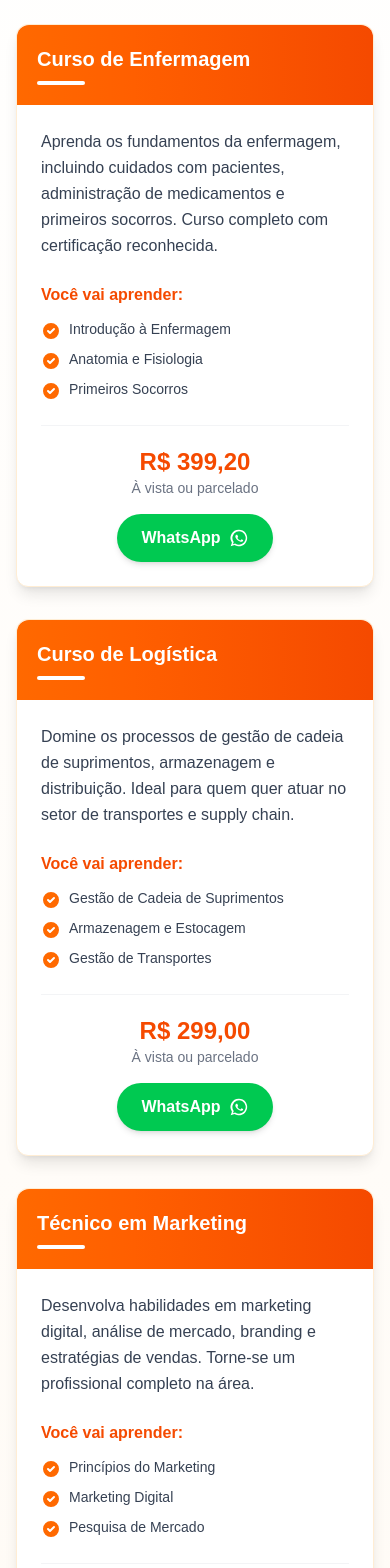
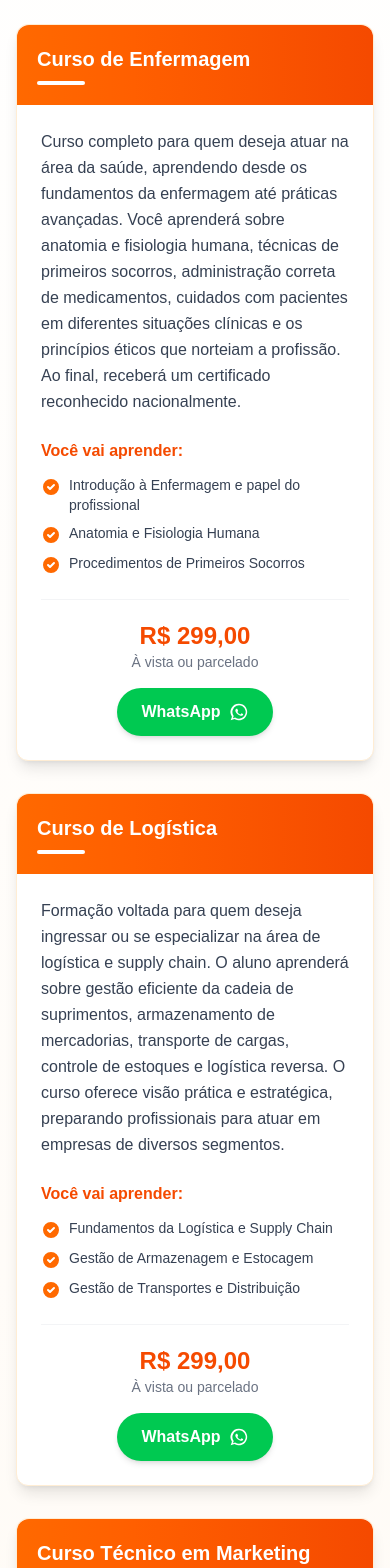
Before and after one commit to EduardoCosta415/EducaVales-Original, a Next.js app: page / in a window 390 px wide. Shown: the part 1120-2688 px from the top of the page. Built offline with nearby package versions, Linux system fonts and the light colour scheme; no server answers.

Commit message:
Fixed: Projeto Finalizado

```diff
--- a/src/app/saibamais/page.tsx
+++ b/src/app/saibamais/page.tsx
@@ -111,12 +111,12 @@ export default function SaibaMais() {
   ];
 
   const cursos = [
-    { nome: "Enfermagem", cargaHoraria: "70h" },
-    { nome: "Análise e Desenvolvimento de Sistemas", cargaHoraria: "80h" },
-    { nome: "Administração", cargaHoraria: "60h" },
-    { nome: "Gestão Comercial", cargaHoraria: "65h" },
-    { nome: "Psicologia", cargaHoraria: "75h" },
-    { nome: "Engenharia Civil", cargaHoraria: "85h" },
+    { nome: "Segurança do Trabalho", cargaHoraria: "70h" },
+    { nome: "Curso de Edificações", cargaHoraria: "80h" },
+    { nome: "Transações Imobiliarias", cargaHoraria: "60h" },
+    { nome: "Enfermagem", cargaHoraria: "65h" },
+    { nome: "Técnico Marketing", cargaHoraria: "75h" },
+    { nome: "Técnico Logistica", cargaHoraria: "85h" },
   ];
 
   const handleInputChange = (
--- a/src/components/Sobre.tsx
+++ b/src/components/Sobre.tsx
@@ -1,48 +1,85 @@
 export default function Sobre() {
   return (
-    <main className="min-h-screen w-full bg-white">
-      <div className="container mx-auto px-4 py-12 bg-white">
-        <div className="max-w-4xl mx-auto bg-white">
-          <h1 className="text-4xl font-bold mb-8 text-orange-500">
+    <main className="min-h-screen w-full bg-gradient-to-b from-white to-gray-50">
+      <div className="container mx-auto px-6 py-16">
+        <div className="max-w-5xl mx-auto text-center">
+          <h1 className="text-4xl md:text-5xl font-extrabold mb-6 text-orange-500">
             Sobre a EducaValestec
           </h1>
 
-          <p className="text-lg text-gray-700 mb-6">
-            Somos uma plataforma educacional focada em formar os melhores
-            profissionais de tecnologia do mercado.
-          </p>
-
-          <div className="grid md:grid-cols-2 gap-8 mb-12">
-            <div className="bg-white p-6 rounded-lg shadow-md">
-              <h2 className="text-2xl font-semibold mb-4 text-black">
-                Certificação Reconhecida
-              </h2>
-              <p className="text-gray-700">
-                Nossas certificações são reconhecidas pelo mercado e ajudam a
-                preparar um ambiente em relação ao mercado tecnológico.
+          <p className="text-lg md:text-xl text-gray-700 mb-12 leading-relaxed">
+            Somos uma plataforma educacional inovadora, dedicada a formar os melhores
+            profissionais de tecnologia do mercado. Nossa missão é transformar vidas por meio
+            da educação de qualidade, acessível e focada nas demandas do mundo real.
           </p>
         </div>
 
-            <div className="bg-white p-6 rounded-lg shadow-md">
-              <h2 className="text-2xl font-semibold mb-4 text-black">
+        {/* Destaques */}
+        <div className="grid md:grid-cols-2 gap-8 mb-16">
+          <div className="bg-white p-8 rounded-2xl shadow-lg hover:shadow-xl transition duration-300">
+            <h2 className="text-2xl font-semibold mb-4 text-gray-900">
+              Certificação Reconhecida
+            </h2>
+            <p className="text-gray-700 leading-relaxed">
+              Nossas certificações são amplamente reconhecidas pelo mercado, abrindo portas
+              para oportunidades em grandes empresas e fortalecendo sua carreira na tecnologia.
+            </p>
+          </div>
+
+          <div className="bg-white p-8 rounded-2xl shadow-lg hover:shadow-xl transition duration-300">
+            <h2 className="text-2xl font-semibold mb-4 text-gray-900">
               Instrutores Especialistas
             </h2>
-              <p className="text-gray-700">
-                Aprenda com profissionais que estão no mercado, com experiência
-                em grandes projetos e empresas.
+            <p className="text-gray-700 leading-relaxed">
+              Tenha aulas com profissionais experientes que atuam em grandes projetos, trazendo
+              exemplos reais e práticas atualizadas para a sala de aula.
             </p>
           </div>
         </div>
 
-          <div className="bg-blue-50 p-8 rounded-lg">
-            <h2 className="text-2xl font-semibold mb-4 text-black">
+        {/* Experiência */}
+        <div className="bg-blue-50 p-10 rounded-2xl shadow-md mb-16 text-center">
+          <h2 className="text-2xl md:text-3xl font-semibold mb-4 text-gray-900">
             Nossa Experiência
           </h2>
-            <p className="text-gray-700">
-              Com mais de 2 anos de experiência no mercado, já formamos milhares
-              de profissionais que hoje atuam em empresas de destaque no Brasil
+          <p className="text-gray-700 text-lg leading-relaxed">
+            Com mais de <span className="font-bold text-orange-500">2 anos de experiência</span> no mercado,
+            já formamos milhares de profissionais que hoje atuam em empresas de destaque no Brasil
             e no mundo.
           </p>
+        </div>
+
+        {/* Parceiros */}
+        <div className="text-center">
+          <h2 className="text-2xl md:text-3xl font-semibold mb-10 text-gray-900">
+            Nossos Parceiros
+          </h2>
+
+          <div className="grid md:grid-cols-2 gap-8 items-center justify-center">
+            <div className="flex flex-col items-center bg-white p-6 rounded-2xl shadow-lg">
+              <div className="w-32 h-32 bg-gray-200 rounded-full mb-4 flex items-center justify-center">
+                {/* Espaço reservado para imagem */}
+                <img
+                src="prefeitura.png"
+                ></img>
+                <span className="text-gray-500"></span>
+              </div>
+              <p className="text-lg font-medium text-gray-800">Prefeitura</p>
+            </div>
+
+            <div className="flex flex-col items-center bg-white p-6 rounded-2xl shadow-lg">
+              <div className="w-32 h-32 bg-gray-200 rounded-full mb-4 flex items-center justify-center">
+                {/* Espaço reservado para imagem */}
+                <img
+                src="csfx.jpg"
+                alt="Prefeitura"
+                className="w-full h-full object-contain rounded-full"
+                ></img>
+
+                <span className="text-gray-500"></span>
+              </div>
+              <p className="text-lg font-medium text-gray-800">Colegio CSFX</p>
+            </div>
           </div>
         </div>
       </div>
--- a/src/data/cursosData.tsx
+++ b/src/data/cursosData.tsx
@@ -2,82 +2,67 @@
     {
         id: 1,
         titulo: "Curso de Enfermagem",
-                descricao: "Aprenda os fundamentos da enfermagem, incluindo cuidados com pacientes, administração de medicamentos e primeiros socorros. Curso completo com certificação reconhecida.",
-                precoOriginal: "499,00",
-                preco: "399,20",
-                desconto: "20%",
+        descricao: "Curso completo para quem deseja atuar na área da saúde, aprendendo desde os fundamentos da enfermagem até práticas avançadas. Você aprenderá sobre anatomia e fisiologia humana, técnicas de primeiros socorros, administração correta de medicamentos, cuidados com pacientes em diferentes situações clínicas e os princípios éticos que norteiam a profissão. Ao final, receberá um certificado reconhecido nacionalmente.",
+        preco: "299,00",
         conteudo: [
-                    "Introdução à Enfermagem",
-                    "Anatomia e Fisiologia",
-                    "Primeiros Socorros",
-                    "Administração de Medicamentos",
-                    "Cuidados com Pacientes",
-                    "Ética em Enfermagem"
+            "Introdução à Enfermagem e papel do profissional",
+            "Anatomia e Fisiologia Humana",
+            "Procedimentos de Primeiros Socorros",
+            "Administração e Controle de Medicamentos",
+            "Cuidados de Enfermagem em diferentes áreas clínicas",
+            "Ética, Legislação e Humanização em Enfermagem"
         ]
     },
     {
         id: 2,
         titulo: "Curso de Logística",
-                descricao: "Domine os processos de gestão de cadeia de suprimentos, armazenagem e distribuição. Ideal para quem quer atuar no setor de transportes e supply chain.",
+        descricao: "Formação voltada para quem deseja ingressar ou se especializar na área de logística e supply chain. O aluno aprenderá sobre gestão eficiente da cadeia de suprimentos, armazenamento de mercadorias, transporte de cargas, controle de estoques e logística reversa. O curso oferece visão prática e estratégica, preparando profissionais para atuar em empresas de diversos segmentos.",
         preco: "299,00",
         conteudo: [
-                    "Gestão de Cadeia de Suprimentos",
-                    "Armazenagem e Estocagem",
-                    "Gestão de Transportes",
-                    "Gestão de Estoques",
-                    "Logística Reversa"
+            "Fundamentos da Logística e Supply Chain",
+            "Gestão de Armazenagem e Estocagem",
+            "Gestão de Transportes e Distribuição",
+            "Controle e Planejamento de Estoques",
+            "Logística Reversa e Sustentabilidade"
         ]
     },
     {
         id: 3,
-                titulo: "Técnico em Marketing",
-                descricao: "Desenvolva habilidades em marketing digital, análise de mercado, branding e estratégias de vendas. Torne-se um profissional completo na área.",
+        titulo: "Curso Técnico em Marketing",
+        descricao: "Curso ideal para quem deseja se tornar um profissional estratégico na área de marketing. Você aprenderá desde os conceitos básicos até técnicas modernas de marketing digital, análise de mercado, posicionamento de marca e estratégias de vendas. Com foco prático, o curso prepara para atuação em agências, empresas e como consultor independente.",
         preco: "299,00",
         conteudo: [
-                    "Princípios do Marketing",
-                    "Marketing Digital",
-                    "Pesquisa de Mercado",
-                    "Branding e Posicionamento",
-                    "Estratégias de Vendas"
+            "Princípios e Fundamentos do Marketing",
+            "Marketing Digital e Redes Sociais",
+            "Pesquisa de Mercado e Comportamento do Consumidor",
+            "Branding, Posicionamento e Gestão de Marcas",
+            "Planejamento e Estratégias de Vendas"
         ]
     },
     {
         id: 4,
-                titulo: "Transações Imobiliárias",
-                descricao: "Aprenda sobre compra, venda, locação e avaliação de imóveis. Curso ideal para corretores e quem deseja ingressar no mercado imobiliário.",
+        titulo: "Curso de Transações Imobiliárias",
+        descricao: "Voltado para quem deseja ingressar ou se especializar no mercado imobiliário, este curso ensina sobre compra, venda, locação e avaliação de imóveis. O aluno aprenderá também sobre legislação vigente, técnicas de negociação, elaboração de contratos e marketing voltado ao setor imobiliário. Ao final, estará apto para atuar como corretor ou gestor de negócios imobiliários.",
         preco: "299,00",
         conteudo: [
-                    "Legislação Imobiliária",
-                    "Técnicas de Negociação",
-                    "Avaliação de Imóveis",
-                    "Contratos e Documentos",
-                    "Marketing Imobiliário"
+            "Legislação Imobiliária e Ética Profissional",
+            "Técnicas Avançadas de Negociação",
+            "Avaliação e Precificação de Imóveis",
+            "Elaboração de Contratos e Documentos",
+            "Marketing Imobiliário e Captação de Clientes"
         ]
     },
     {
         id: 5,
-                titulo: "Curso de Edificações",
-                descricao: "Conheça os princípios da construção civil, desde leitura de projetos até gerenciamento de obras. Formação completa para técnicos em edificações.",
+        titulo: "Curso de Segurança do Trabalho",
+        descricao: "Curso completo para quem deseja atuar na prevenção de acidentes e promoção da saúde no ambiente de trabalho. O aluno aprenderá sobre normas regulamentadoras, análise de riscos, uso correto de equipamentos de proteção individual e coletiva, além de medidas de prevenção em diferentes setores. Formação essencial para técnicos e profissionais que desejam se especializar na área de segurança do trabalho.",
         preco: "299,00",
         conteudo: [
-                    "Leitura e Interpretação de Projetos",
-                    "Materiais de Construção",
-                    "Técnicas Construtivas",
-                    "Gestão de Obras",
-                    "Segurança no Trabalho"
-                ]
-            },
-            {
-                id: 6,
-                titulo: "Gestão de Recursos Humanos",
-                descricao: "Aprenda a recrutar, selecionar e desenvolver talentos, além de dominar as técnicas de gestão de pessoas e departamento pessoal.",
-                preco: "299,00",
-                conteudo: [
-                    "Recrutamento e Seleção",
-                    "Treinamento e Desenvolvimento",
-                    "Cargos e Salários",
-                    "Clima Organizacional",
-                    "Legislação Trabalhista"
+            "Introdução à Segurança do Trabalho",
+            "Normas Regulamentadoras (NRs)",
+            "Análise e Gestão de Riscos Ocupacionais",
+            "Equipamentos de Proteção Individual (EPI) e Coletiva (EPC)",
+            "Prevenção de Acidentes e Saúde Ocupacional"
         ]
     }
 ]
```
Also changed, not shown: public/csfx.jpg (added), public/prefeitura.png (added). Lines whose indentation alone changed are shown as unchanged.
